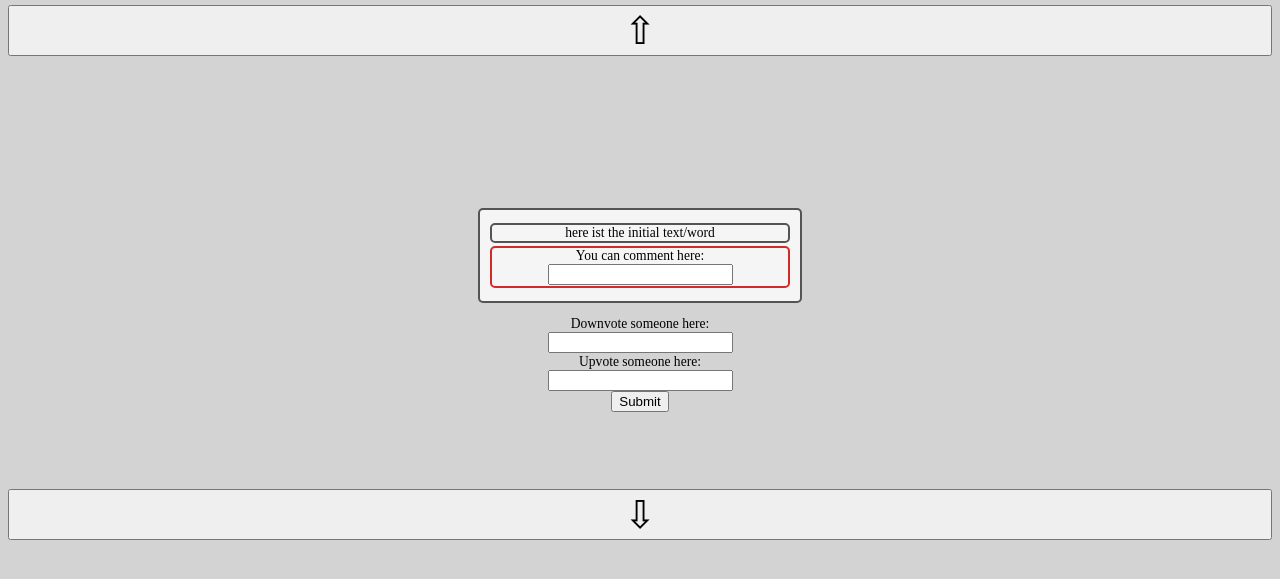
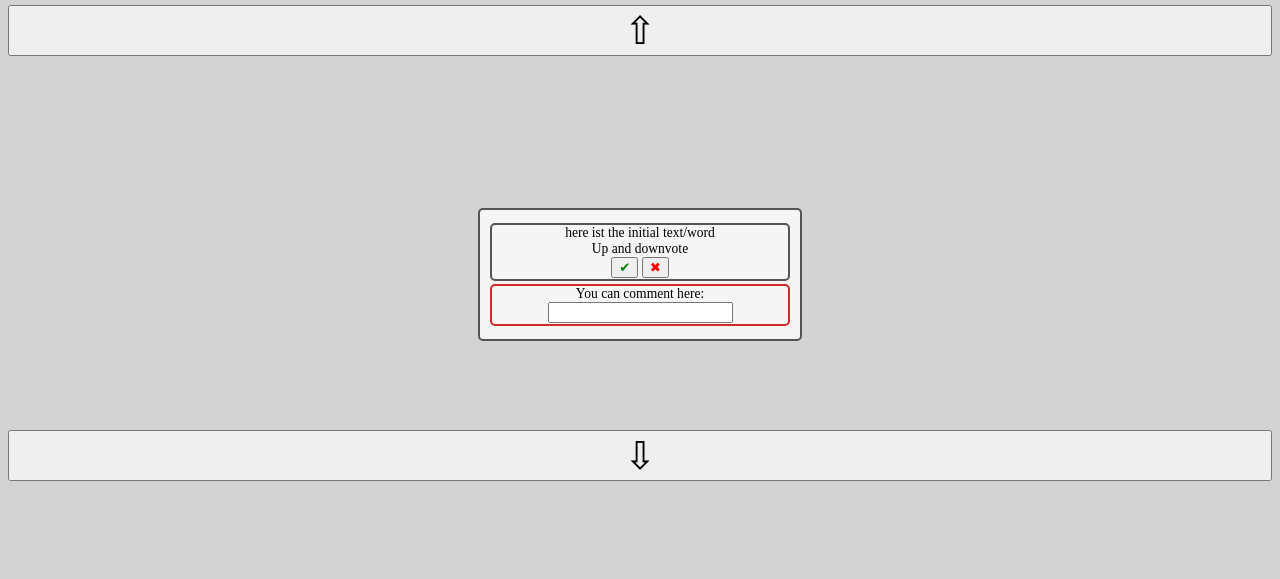
Before and after one commit to impostors-space/frontend, a website built with Vite: page post.html in a window 1280 px wide. Shown: the part 59-638 px from the top of the page. Built offline with nearby package versions, Linux system fonts and the light colour scheme; a web font is replaced by a local one.

Commit message:
fixed some stuff

```diff
--- a/css/post.css
+++ b/css/post.css
@@ -110,3 +110,13 @@ body{
 input{
   margin-bottom: 0.5%;
 }
+#Buttons{
+  flex-direction: row;
+  margin-bottom: 0.5%;
+}
+#up{
+  color: green;
+}
+#down{
+  color: red;
+}
--- a/post.html
+++ b/post.html
@@ -20,6 +20,13 @@
             <div id="content">
                 <div id="text">
                     here ist the initial text/word
+                    <br>
+                    Up and downvote
+                    <br>
+                    <div id="Buttons">
+                    <button id="up">&#10004</button>
+                    <button id="down">&#10006</button>
+                    </div>
                 </div>
                 <div id="comments">
                     You can comment here:
@@ -27,17 +34,6 @@
                     <input type="text">
                 </div>
                 </div>
-                <div id="voting">
-                <div id="Down">
-                Downvote someone here: <br>
-                <input type="text">
-            </div>
-            <div id="Up">
-                Upvote someone here: <br>
-                <input type="text">
-            </div>
-            <input type="submit">
-            </div>
             </div>
 
             <button onclick=""   id="nextButton">&#8681</button>
```
